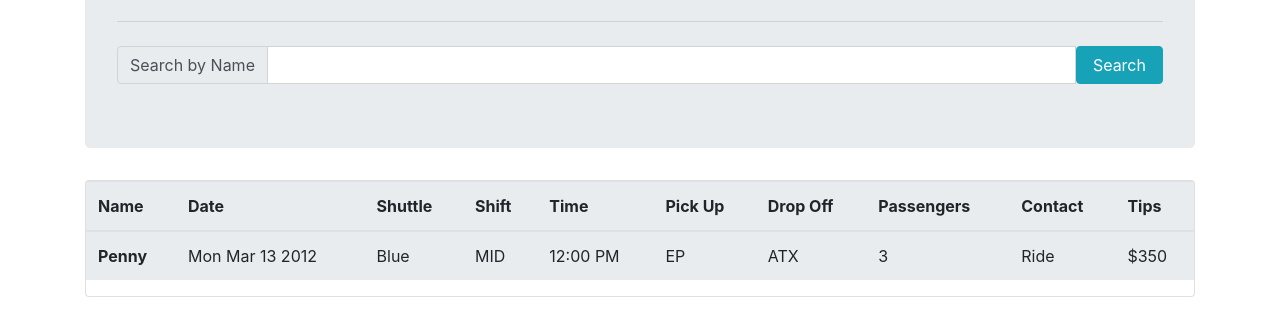
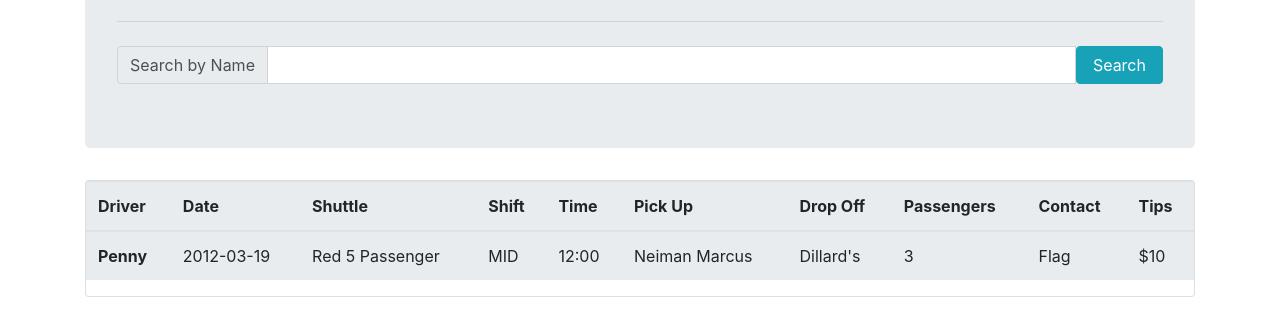
Before and after one commit to ivanscdo/domain-shuttle-tracker, a website: page public/reports.html in a window 1280 px wide. Shown: the part 299-632 px from the top of the page. Drawn offline with nearby package versions, Linux system fonts and the light colour scheme.

```diff
--- a/public/reports.html
+++ b/public/reports.html
@@ -90,7 +90,7 @@
         <table class="table table-responsive-md" >
             <thead>
                 <tr>
-                <th scope="col">Name</th>
+                <th scope="col">Driver</th>
                 <th scope="col">Date</th>
                 <th scope="col">Shuttle</th>
                 <th scope="col">Shift</th>
@@ -111,15 +111,15 @@
             <tbody id="display-logs">
                 <tr>
                     <th scope="row">Penny</th>
-                    <td>Mon Mar 13 2012</td>
-                    <td>Blue</td>
+                    <td>2012-03-19</td>
+                    <td>Red 5 Passenger</td>
                     <td>MID</td>
-                    <td>12:00 PM</td>
-                    <td>EP</td>
-                    <td>ATX</td>
+                    <td>12:00</td>
+                    <td>Neiman Marcus</td>
+                    <td>Dillard's</td>
                     <td>3</td>
-                    <td>Ride</td>
-                    <td>$350</td>
+                    <td>Flag</td>
+                    <td>$10</td>
                     <!-- <td>This is a note</td> -->
                     <!-- <td>9/16/18</td> -->
                     <!-- <td>9/16/18</td> -->
--- a/server.js
+++ b/server.js
@@ -78,6 +78,7 @@
 app.post("/submit-shuttle-log", function(req, res) {
     var shuttleLog = new db.ShuttleLog(req.body);
     // shuttleLog.formatDate();
+    shuttleLog.formatTips();
 
     db.ShuttleLog.create(shuttleLog)
         .then(function(dbShuttleLog) {
```
Also changed, not shown: models/ShuttleLog.js (+6 -1 lines), public/form.html (+9 -3 lines).
